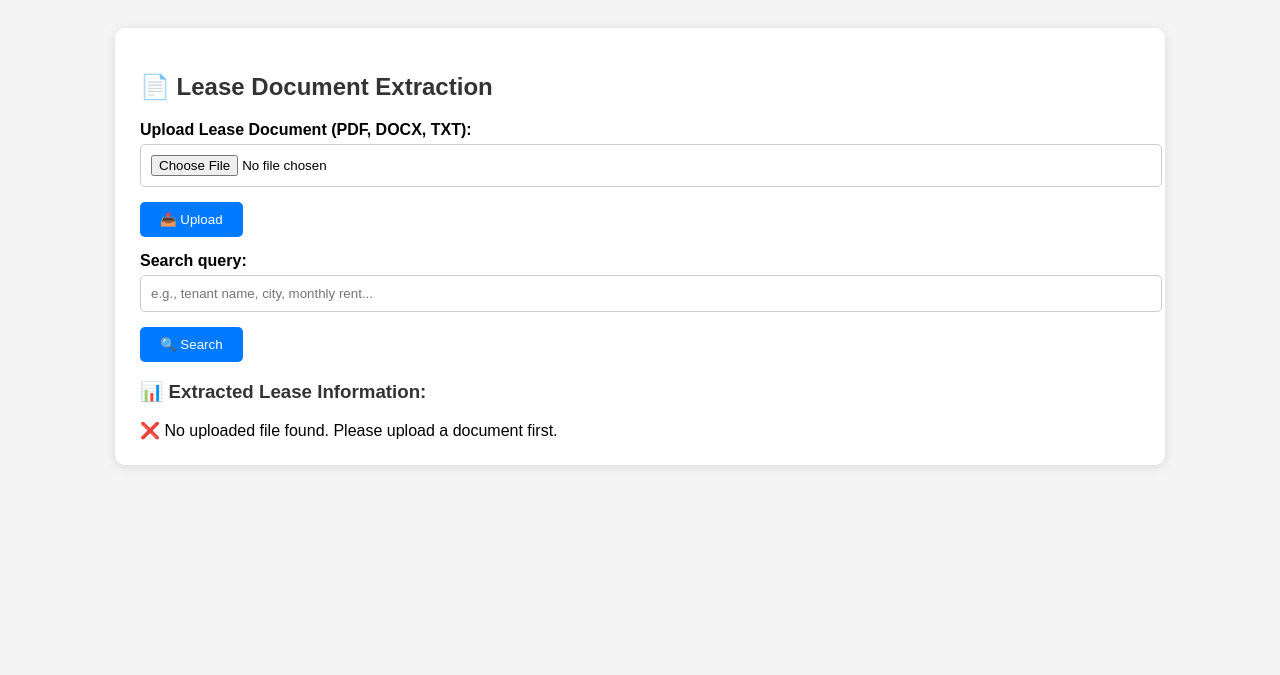
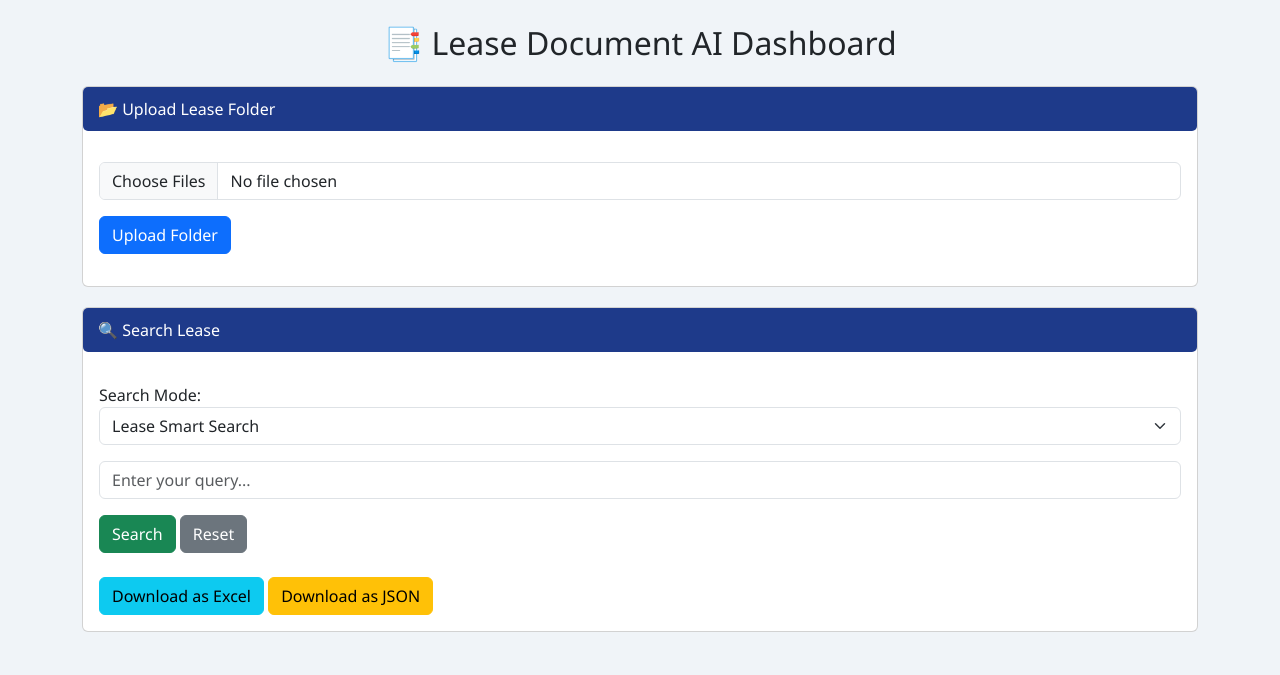
Before and after one commit to The-Trinity-AI-Software/copilot_document_search, a Flask app: page /search in a window 1280 px wide. Shown: the top 675 px of the page. Run offline with Flask 2, Linux system fonts and the light colour scheme; parts of the project's set-up code (start-up, migrations or seed data) failed here and were passed over.

Commit message:
Update index.html

```diff
--- a/templates/index.html
+++ b/templates/index.html
@@ -1,105 +1,151 @@
 <!DOCTYPE html>
 <html lang="en">
 <head>
-  <meta charset="UTF-8">
-  <title>📄 CoPilot Lease Extraction</title>
-  <style>
-    body {
-      font-family: Arial, sans-serif;
-      background: #f4f4f4;
-      padding: 20px;
-    }
-    .container {
-      max-width: 1000px;
-      margin: auto;
-      background: white;
-      padding: 25px;
-      border-radius: 10px;
-      box-shadow: 0 2px 12px rgba(0, 0, 0, 0.1);
-    }
-    h2, h3 {
-      color: #333;
-    }
-    label {
-      font-weight: bold;
-      margin-top: 15px;
-      display: block;
-    }
-    input[type="file"], input[type="text"] {
-      width: 100%;
-      padding: 10px;
-      margin-top: 5px;
-      border: 1px solid #ccc;
-      border-radius: 5px;
-    }
-    button {
-      margin-top: 15px;
-      padding: 10px 20px;
-      background-color: #007bff;
-      color: white;
-      border: none;
-      border-radius: 5px;
-      cursor: pointer;
-    }
-    button:hover {
-      background-color: #0056b3;
-    }
-    .table {
-      margin-top: 20px;
-      width: 100%;
-      border-collapse: collapse;
-    }
-    .table th, .table td {
-      border: 1px solid #ddd;
-      padding: 8px;
-      text-align: left;
-    }
-    .download-buttons {
-      margin-top: 25px;
-    }
-    .download-buttons a {
-      display: inline-block;
-      margin-right: 15px;
-      padding: 10px 18px;
-      background-color: #28a745;
-      color: white;
-      border-radius: 5px;
-      text-decoration: none;
-      font-weight: bold;
-      transition: background-color 0.3s ease;
-    }
-    .download-buttons a:hover {
-      background-color: #218838;
-    }
-  </style>
+<meta charset="UTF-8">
+<title>Lease Document Search Dashboard</title>
+<link href="https://cdn.jsdelivr.net/npm/bootstrap@5.3.2/dist/css/bootstrap.min.css" rel="stylesheet">
+<style>
+body { background-color: #f0f4f8; font-family: 'Segoe UI', sans-serif; }
+.card { margin-bottom: 20px; }
+.section-header { background-color: #1e3a8a; color: white; padding: 10px 15px; border-radius: 5px; margin-bottom: 15px; }
+#comment { font-weight: bold; color: red; margin-top: 20px; }
+</style>
 </head>
-<body>
-  <div class="container">
-    <h2>📄 Lease Document Extraction</h2>
+<body class="container py-4">
 
-    <form action="/upload" method="post" enctype="multipart/form-data">
-      <label for="file">Upload Lease Document (PDF, DOCX, TXT):</label>
-      <input type="file" name="file" required>
-      <button type="submit">📤 Upload</button>
+<h2 class="text-center mb-4">📑 Lease Document AI Dashboard</h2>
+
+<!-- Upload -->
+<div class="card">
+  <div class="section-header">📂 Upload Lease Folder</div>
+  <div class="card-body">
+    <form id="uploadForm" action="/upload" method="post" enctype="multipart/form-data">
+      <input type="file" name="files[]" multiple directory webkitdirectory mozdirectory class="form-control mb-3" required>
+      <button type="submit" class="btn btn-primary">Upload Folder</button>
+    </form>
+    <div id="uploadResult" class="mt-3"></div> <!-- Upload result here -->
+  </div>
+</div>
+
+<!-- Search -->
+<div class="card">
+  <div class="section-header">🔍 Search Lease</div>
+  <div class="card-body">
+    <form id="searchForm">
+      <label>Search Mode:</label>
+      <select id="searchMode" class="form-select mb-3" required>
+        <option value="lease">Lease Smart Search</option>
+        <option value="document">Document AI Search</option>
+      </select>
+      <input type="text" name="query" class="form-control mb-3" placeholder="Enter your query..." required>
+      <button type="submit" class="btn btn-success">Search</button>
+      <button type="button" class="btn btn-secondary" onclick="resetResults()">Reset</button>
     </form>
 
-    <form action="/search" method="get">
-      <label for="query">Search query:</label>
-      <input type="text" name="query" placeholder="e.g., tenant name, city, monthly rent..." required>
-      <button type="submit">🔍 Search</button>
-    </form>
+    <div id="comment"></div>
+    <div id="results" class="mt-4"></div>
 
-    {% if results %}
-      <h3>📊 Extracted Lease Information:</h3>
-      {{ results | safe }}
-    {% endif %}
+    <div class="mt-4">
+      <button class="btn btn-info" onclick="downloadFile('excel')">Download as Excel</button>
+      <button class="btn btn-warning" onclick="downloadFile('json')">Download as JSON</button>
+    </div>
+  </div>
+</div>
 
-    {% if download_links %}
-      <div class="download-buttons">
-        <a href="{{ download_links.json }}">📥 Download JSON</a>
-        <a href="{{ download_links.excel }}">📊 Download Excel</a>
-      </div>
-    {% endif %}
-  </div>
+<script>
+let latestResults = [];
+
+// Upload handler
+document.getElementById("uploadForm").addEventListener("submit", function(e) {
+    e.preventDefault();
+    const formData = new FormData(e.target);
+
+    fetch("/upload", {
+        method: "POST",
+        body: formData
+    })
+    .then(response => response.json())
+    .then(data => {
+        document.getElementById("uploadResult").innerHTML = `<div class="alert alert-success">${data.message}</div>`;
+    })
+    .catch(error => {
+        document.getElementById("uploadResult").innerHTML = `<div class="alert alert-danger">Upload failed. Please try again.</div>`;
+    });
+});
+
+// Search handler
+document.getElementById("searchForm").addEventListener("submit", function(e) {
+    e.preventDefault();
+    const formData = new FormData(e.target);
+    formData.append("search_mode", document.getElementById("searchMode").value);
+
+    fetch("/search", { method: "POST", body: formData })
+    .then(response => response.json())
+    .then(data => {
+        latestResults = data.results || data;
+        const resultDiv = document.getElementById("results");
+        const commentDiv = document.getElementById("comment");
+
+        // Comment
+        if (data.comment) {
+            commentDiv.innerText = data.comment;
+        } else {
+            commentDiv.innerText = "";
+        }
+
+        if (!latestResults.length) {
+            resultDiv.innerHTML = "<p>No results found.</p>";
+            return;
+        }
+
+        // Table
+        let keys = Object.keys(latestResults[0]);
+        let table = '<table class="table table-bordered"><thead><tr>';
+        keys.forEach(key => table += `<th>${key}</th>`);
+        table += '</tr></thead><tbody>';
+
+        latestResults.forEach(row => {
+            table += '<tr>';
+            keys.forEach(key => table += `<td>${row[key]}</td>`);
+            table += '</tr>';
+        });
+
+        table += '</tbody></table>';
+        resultDiv.innerHTML = table;
+    });
+});
+
+function downloadFile(filetype) {
+    if (!latestResults.length) {
+        alert("Please run search first");
+        return;
+    }
+
+    fetch(`/download_${filetype}`, {
+        method: "POST",
+        headers: {'Content-Type': 'application/json'},
+        body: JSON.stringify(latestResults)
+    })
+    .then(response => response.blob())
+    .then(blob => {
+        const url = window.URL.createObjectURL(blob);
+        const a = document.createElement('a');
+        a.style.display = 'none';
+        a.href = url;
+        const timestamp = new Date().toISOString().replace(/[-:T.]/g, "").slice(0, 14);
+        a.download = `${filetype}_export_${timestamp}.${filetype === 'excel' ? 'xlsx' : 'json'}`;
+        document.body.appendChild(a);
+        a.click();
+        window.URL.revokeObjectURL(url);
+    });
+}
+
+function resetResults() {
+    document.getElementById("results").innerHTML = "";
+    document.getElementById("comment").innerText = "";
+    document.getElementById("searchForm").reset();
+}
+</script>
+
 </body>
 </html>
```
